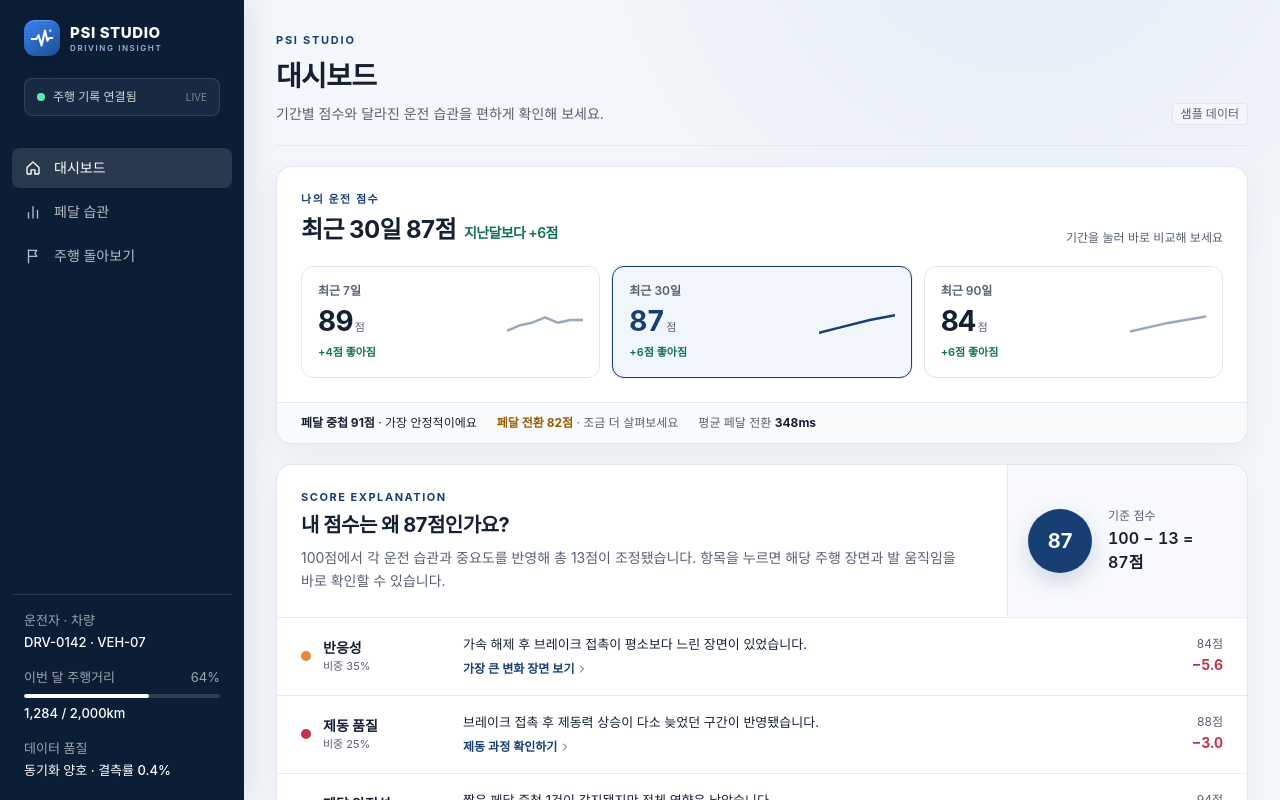
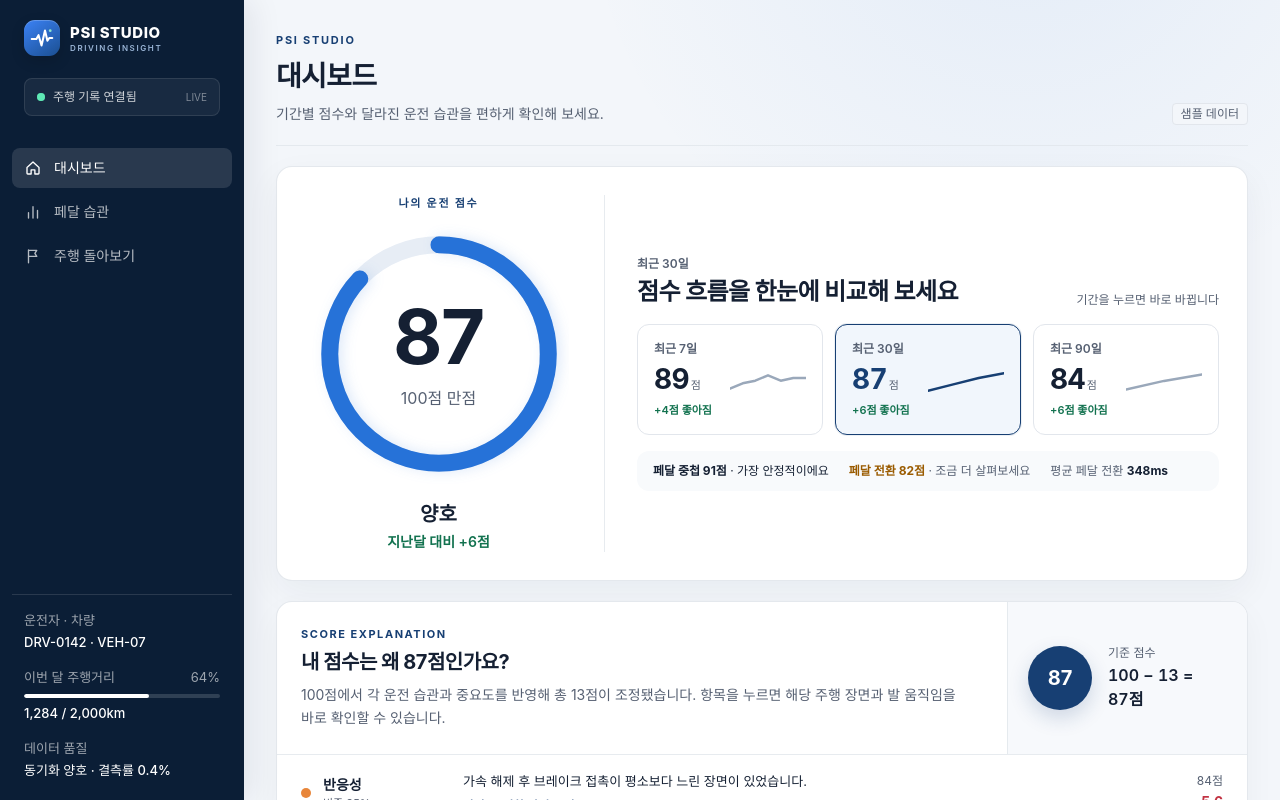
Before and after one commit to Happy-Day-HaHa/PSI-Drive, a Next.js app in the folder apps/web/: page / in a window 1280 px wide. Shown: the top 800 px of the page. Built offline with nearby package versions, Linux system fonts and the light colour scheme; a web font is replaced by a local one.

Commit message:
feat(web): prioritize score card and enrich drive context

```diff
--- a/apps/web/src/components/Dashboard.tsx
+++ b/apps/web/src/components/Dashboard.tsx
@@ -2,7 +2,7 @@
 
 import Link from "next/link";
 import { useState } from "react";
-import { ChevronIcon } from "@/components/Icons";
+import { ChevronIcon, PinIcon } from "@/components/Icons";
 import { PedalEventIcon, pedalActionLabel } from "@/components/PedalEventIcon";
 import { ChartLegend, LineChart, type Series } from "@/components/LineChart";
 import { RadarChart } from "@/components/RadarChart";
@@ -10,7 +10,7 @@ import { ScoreRing } from "@/components/ScoreRing";
 import { ScoreExplanation } from "@/components/ScoreExplanation";
 import { SegmentBar, type Segment } from "@/components/SegmentBar";
 import { PageHeader, Panel, PanelHeader, SampleBadge } from "@/components/ui";
-import { ACCEL_COLOR, BRAKE_COLOR, eventAlerts, eventTypeLabels, formatMs, pedalSamples, type PedalEvent } from "@/lib/pedal";
+import { ACCEL_COLOR, BRAKE_COLOR, eventAlerts, eventLocation, eventTypeLabels, formatMs, pedalSamples, type PedalEvent } from "@/lib/pedal";
 import {
   habitTips,
   overallScore,
@@ -105,18 +105,22 @@ export function Dashboard() {
       />
 
       <section className="overflow-hidden rounded-2xl border border-line/90 bg-white shadow-[0_12px_34px_rgba(15,31,54,0.05)]">
-        <div className="p-5 sm:p-6">
-          <div className="flex flex-wrap items-end justify-between gap-3">
-            <div>
-              <p className="text-[11px] font-bold tracking-[0.14em] text-brand uppercase">나의 운전 점수</p>
-              <h2 className="mt-1.5 text-xl font-bold tracking-tight sm:text-2xl">
-                {period.label} {score}점
-                <span className="ml-2 text-sm font-semibold text-good">{period.compareLabel}보다 +{period.scoreChange}점</span>
-              </h2>
+        <div className="grid items-center gap-4 p-5 sm:p-7 lg:grid-cols-[300px_minmax(0,1fr)] lg:gap-8">
+          <div className="flex flex-col items-center border-b border-line/80 pb-6 lg:border-r lg:border-b-0 lg:pb-0 lg:pr-8">
+            <p className="mb-3 text-[11px] font-bold tracking-[0.16em] text-brand uppercase">나의 운전 점수</p>
+            <ScoreRing score={score} large />
+            <p className="mt-4 text-xl font-bold">{scoreBand(score)}</p>
+            <p className="mt-1 text-sm font-semibold text-good">{period.compareLabel} 대비 +{period.scoreChange}점</p>
+          </div>
+          <div className="min-w-0">
+            <div className="flex flex-wrap items-end justify-between gap-2">
+              <div>
+                <p className="text-xs font-semibold text-muted">{period.label}</p>
+                <h2 className="mt-1 text-xl font-bold tracking-tight sm:text-2xl">점수 흐름을 한눈에 비교해 보세요</h2>
+              </div>
+              <p className="text-xs text-muted">기간을 누르면 바로 바뀝니다</p>
             </div>
-            <p className="text-xs text-muted">기간을 눌러 바로 비교해 보세요</p>
-          </div>
-          <div className="mt-5 grid grid-cols-3 gap-2 sm:gap-3" role="group" aria-label="점수 조회 기간">
+            <div className="mt-4 grid grid-cols-3 gap-2 sm:gap-3" role="group" aria-label="점수 조회 기간">
             {periodOrder.map((key) => {
               const item = periods[key];
               const itemScore = overallScore(item.subScores);
@@ -142,12 +146,13 @@ export function Dashboard() {
                 </button>
               );
             })}
+            </div>
+            <div className="mt-4 flex flex-wrap items-center gap-x-5 gap-y-2 rounded-xl bg-[#f8fafc] px-4 py-3 text-xs">
+              <span><b className="text-ink">{best.label} {best.score}점</b> · 가장 안정적이에요</span>
+              <span className="text-muted"><b className="text-caution">{weakest.label} {weakest.score}점</b> · 조금 더 살펴보세요</span>
+              <span className="text-muted">평균 페달 전환 <b className="text-ink">{averages.transitionMs}ms</b></span>
+            </div>
           </div>
-        </div>
-        <div className="flex flex-wrap items-center gap-x-5 gap-y-2 border-t border-line/80 bg-[#f8fafc] px-5 py-3 text-xs sm:px-6">
-          <span><b className="text-ink">{best.label} {best.score}점</b> · 가장 안정적이에요</span>
-          <span className="text-muted"><b className="text-caution">{weakest.label} {weakest.score}점</b> · 조금 더 살펴보세요</span>
-          <span className="text-muted">평균 페달 전환 <b className="text-ink">{averages.transitionMs}ms</b></span>
         </div>
       </section>
 
@@ -260,6 +265,7 @@ export function Dashboard() {
                       </span>
                     </span>
                     <span className="mt-0.5 block text-[13px] leading-relaxed text-muted">{alert.body}</span>
+                    <span className="mt-1 flex items-center gap-1 text-[11px] text-muted"><PinIcon className="size-3" />{eventLocation(alert.event)}</span>
                   </span>
                   <ChevronIcon className="mt-1 size-4 shrink-0 text-muted" />
                 </Link>
@@ -300,6 +306,7 @@ export function Dashboard() {
                       <span>
                         <span className="block font-semibold group-hover:underline">{eventTypeLabels[event.type]}</span>
                         <span className="mt-0.5 block text-[11px] font-medium text-brand">{pedalActionLabel(event.type)}</span>
+                        <span className="mt-1 flex items-center gap-1 text-[11px] text-muted"><PinIcon className="size-3" />{eventLocation(event)}</span>
                       </span>
                     </Link>
                   </td>
--- a/apps/web/src/components/EventsExplorer.tsx
+++ b/apps/web/src/components/EventsExplorer.tsx
@@ -3,9 +3,10 @@
 import { useRouter, useSearchParams } from "next/navigation";
 import { useMemo, useState } from "react";
 import { EventDetail } from "@/components/EventDetail";
+import { PinIcon } from "@/components/Icons";
 import { PedalEventIcon, pedalActionLabel } from "@/components/PedalEventIcon";
 import { PageHeader, SampleBadge } from "@/components/ui";
-import { eventTypeLabels, formatMs, pedalSamples, type EventType, type PedalEvent } from "@/lib/pedal";
+import { eventLocation, eventTypeLabels, formatMs, pedalSamples, type EventType, type PedalEvent } from "@/lib/pedal";
 
 const filters: { key: EventType | "all"; label: string }[] = [
   { key: "all", label: "전체" },
@@ -80,7 +81,11 @@ export function EventsExplorer() {
                           {event.score !== null && <span className="text-[13px] font-bold">{event.score}점</span>}
                         </span>
                         <span className="mt-0.5 block text-[11px] font-medium text-brand">{pedalActionLabel(event.type)}</span>
-                        <span className="mt-0.5 block text-xs text-muted">{event.date} · {keyFigure(event)}</span>
+                        <span className="mt-1 block text-xs text-muted">{event.date} · {event.time}</span>
+                        <span className="mt-1 flex items-center gap-1 text-[11px] text-muted">
+                          <PinIcon className="size-3 shrink-0" />{eventLocation(event)}
+                        </span>
+                        <span className="mt-1 block text-[11px] font-medium text-ink">{keyFigure(event)}</span>
                       </span>
                     </span>
                   </button>
--- a/apps/web/src/components/Icons.tsx
+++ b/apps/web/src/components/Icons.tsx
@@ -49,6 +49,12 @@ export const PauseIcon = (p: P) => (
     <path d="M8 5v14M16 5v14" strokeWidth="3" />
   </Icon>
 );
+export const PinIcon = (p: P) => (
+  <Icon {...p}>
+    <path d="M20 10c0 5-8 11-8 11S4 15 4 10a8 8 0 1 1 16 0Z" />
+    <circle cx="12" cy="10" r="2.5" />
+  </Icon>
+);
 
 export function PsiLogo() {
   return (
--- a/apps/web/src/components/ScoreRing.tsx
+++ b/apps/web/src/components/ScoreRing.tsx
@@ -1,25 +1,49 @@
-export function ScoreRing({ score }: { score: number }) {
+"use client";
+
+import { useEffect, useRef, useState } from "react";
+
+export function ScoreRing({ score, large = false }: { score: number; large?: boolean }) {
+  const [displayScore, setDisplayScore] = useState(score);
+  const previousScore = useRef(score);
   const radius = 84;
   const circumference = 2 * Math.PI * radius;
+
+  useEffect(() => {
+    const from = previousScore.current;
+    const difference = score - from;
+    if (difference === 0) return;
+    const startedAt = performance.now();
+    let frame = 0;
+    const tick = (now: number) => {
+      const progress = Math.min((now - startedAt) / 620, 1);
+      const eased = 1 - Math.pow(1 - progress, 3);
+      setDisplayScore(Math.round((from + difference * eased) * 10) / 10);
+      if (progress < 1) frame = requestAnimationFrame(tick);
+      else previousScore.current = score;
+    };
+    frame = requestAnimationFrame(tick);
+    return () => cancelAnimationFrame(frame);
+  }, [score]);
+
   return (
-    <div className="relative size-[168px] shrink-0">
+    <div className={`relative shrink-0 ${large ? "size-[230px] sm:size-[260px]" : "size-[168px]"}`}>
       <svg viewBox="0 0 200 200" className="size-full -rotate-90" role="img" aria-label={`종합 점수 100점 만점에 ${score}점`}>
-        <circle cx="100" cy="100" r={radius} fill="none" stroke="var(--color-track)" strokeWidth="11" />
+        <circle cx="100" cy="100" r={radius} fill="none" stroke="#e7edf5" strokeWidth={large ? 13 : 11} />
         <circle
           cx="100"
           cy="100"
           r={radius}
           fill="none"
           stroke="var(--color-data)"
-          strokeWidth="11"
+          strokeWidth={large ? 13 : 11}
           strokeLinecap="round"
-          strokeDasharray={`${(score / 100) * circumference} ${circumference}`}
-          className="transition-[stroke-dasharray] duration-500 ease-out motion-reduce:transition-none"
+          strokeDasharray={`${(displayScore / 100) * circumference} ${circumference}`}
+          className="drop-shadow-[0_3px_5px_rgba(38,114,216,.15)]"
         />
       </svg>
       <div className="absolute inset-0 flex flex-col items-center justify-center">
-        <p className="text-[52px] leading-none font-bold tracking-tight">{score}</p>
-        <p className="mt-1.5 text-[13px] text-muted">100점 만점</p>
+        <p className={`leading-none font-bold tracking-[-0.05em] tabular-nums ${large ? "text-[66px] sm:text-[76px]" : "text-[52px]"}`}>{Math.round(displayScore)}</p>
+        <p className={`text-muted ${large ? "mt-3 text-base" : "mt-1.5 text-[13px]"}`}>100점 만점</p>
       </div>
     </div>
   );
--- a/apps/web/src/lib/pedal.ts
+++ b/apps/web/src/lib/pedal.ts
@@ -70,6 +70,25 @@ export const eventTypeLabels: Record<EventType, string> = {
   routine: "일상 감속",
   overlap: "페달 중첩",
 };
+
+const eventLocations: Record<string, string> = {
+  E01: "서울 성동구 · 성수사거리",
+  E02: "서울 송파구 · 잠실대교 남단",
+  E03: "서울 강남구 · 학동역 교차로",
+  E04: "서울 서초구 · 양재시민의숲",
+  E05: "서울 광진구 · 어린이대공원 앞",
+  E06: "서울 용산구 · 한남오거리",
+  E07: "서울 마포구 · 공덕오거리",
+  E08: "서울 영등포구 · 여의도공원",
+  E09: "서울 종로구 · 광화문광장",
+  E10: "서울 중구 · 서울역 서부",
+  E11: "서울 성북구 · 길음뉴타운",
+  E12: "서울 동작구 · 보라매공원",
+};
+
+export function eventLocation(event: Pick<PedalEvent, "id">): string {
+  return eventLocations[event.id] ?? "위치 정보 확인 중";
+}
 
 export const stepInfo: Record<string, { title: string; body: string; source: string }> = {
   T0: { title: "주의 상황 확인", body: "전방 영상에서 대응이 필요한 상황이 나타난 시점입니다.", source: "전방 영상" },
```
Also changed, not shown: apps/web/src/components/EventDetail.tsx (+22 -8 lines).
